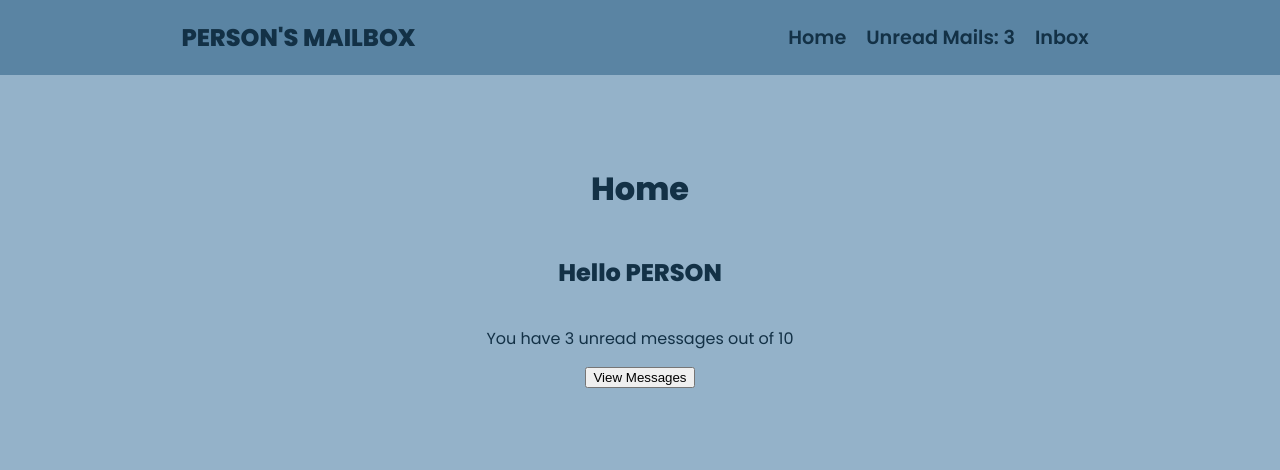
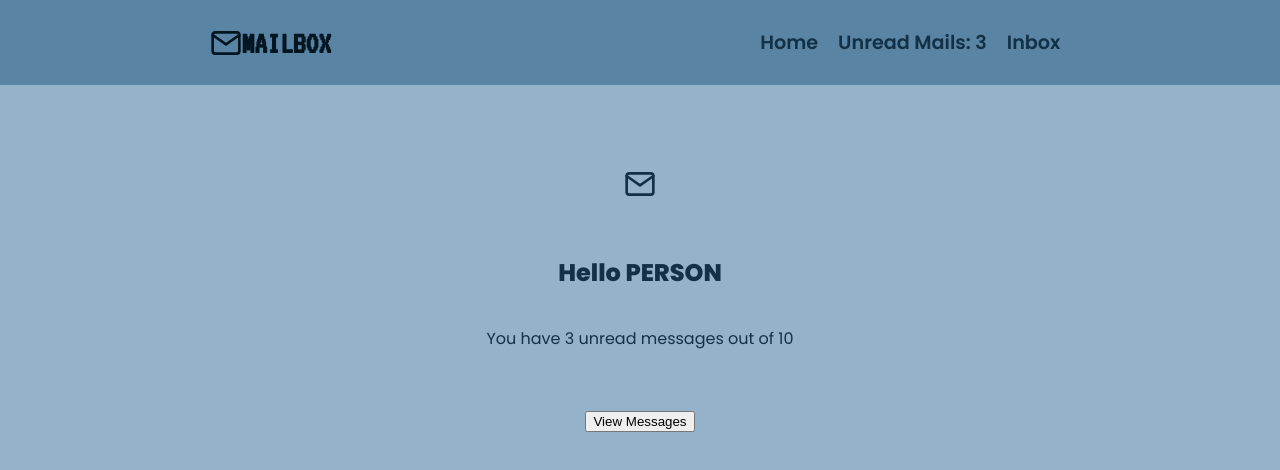
Before and after one commit to NATASHA-ct/MAILBOX-APP, a React (Create React App) app in the folder frontend/: page / in a window 1280 px wide. Shown: the top 470 px of the page. Built offline with nearby package versions, Linux system fonts and the light colour scheme; no server answers.

Commit message:
Add home page and navbar

```diff
--- a/frontend/src/App.js
+++ b/frontend/src/App.js
@@ -1,10 +1,10 @@
 import { BrowserRouter,Routes,Route } from "react-router-dom";
 
 // impports for pages and components
-import Home from './pages/Home';
+import Home from './pages/Home/Home';
 import Navbar from './components/Navbar';
-// import Inbox from './pages/Inbox';
-// import Message from './pages/Message';
+import Inbox from './pages/Inbox/Inbox';
+import Message from './pages/Message/Message';
 
 function App() {
   return (
@@ -13,8 +13,8 @@ function App() {
         <Navbar />
         <Routes>
           <Route path="/" element={<Home />} />
-          {/* <Route path="/" element={<Inbox />} />
-          <Route path="/" element={<Message />} /> */}
+          <Route exact path="/Inbox" element={<Inbox />} />
+          <Route path="/message/:id" element={<Message />} />
         </Routes>
       </BrowserRouter>
     </div>
--- /dev/null
+++ b/frontend/src/components/Navbar.css
@@ -0,0 +1,29 @@
+nav {
+  display: flex;
+  align-items: center;
+  justify-content: space-around;
+  position: fixed;
+  background: #5a84a3;
+  top: 0;
+  width: 100%;
+  z-index: 1;
+}
+
+nav a{
+  color: var(--primary);
+  text-decoration: none;
+  padding: 10px;
+  font-size: 1.2rem;
+  font-weight: 600;
+}
+
+nav a:hover{
+  color: #fff;
+}
+
+.logo{
+    display: flex;
+    font-family: 'VT323', monospace;
+    font-size: 2rem;
+    color: rgb(1, 22, 33);
+}
--- a/frontend/src/components/Navbar.js
+++ b/frontend/src/components/Navbar.js
@@ -1,15 +1,20 @@
-const Navbar = ()=>{
+import { FiMail } from "react-icons/fi";
+import "./Navbar.css"
+
+const Navbar = () => {
   return (
     <nav className="navbar">
-        <h1>PERSON'S MAILBOX</h1>
+      <h1 className="logo">
+        <FiMail />
+        MAILBOX
+      </h1>
       <div className="links">
         <a href="/">Home</a>
         <a href="/">Unread Mails: 3</a>
-          <a href="/">Inbox</a>
+        <a href="/Inbox">Inbox</a>
       </div>
     </nav>
   );
-
-}
+};
 
 export default Navbar;
--- a/frontend/src/pages/Home.js
+++ /dev/null
@@ -1,14 +0,0 @@
-import React from 'react'
-
-const Home = () => {
-  return (
-    <div className='homepage'>
-      <h1>Home</h1>
-      <h2>Hello PERSON</h2>
-      <p>You have 3 unread messages out of 10</p>
-      <button>View Messages</button>
-    </div>
-  )
-}
-
-export default Home
--- /dev/null
+++ b/frontend/src/pages/Home/Home.css
@@ -0,0 +1,12 @@
+.homepage{
+  display: flex;
+  flex-direction: column;
+  align-items: center;
+}
+
+.toInbox{
+    margin-top: 2em;
+    font-size: 1.2em;
+    font-weight: bold;
+    color: rgb(3, 85, 133);
+}
--- /dev/null
+++ b/frontend/src/pages/Home/Home.js
@@ -0,0 +1,37 @@
+import React, { useState, useEffect } from "react";
+import { Link } from "react-router-dom";
+import { FiMail } from "react-icons/fi";
+import "./Home.css";
+// import axios from "axios";
+
+
+const Home = () => {
+
+     const [messages, setMessages] = useState(null);
+
+     useEffect(() => {
+       const fetchMessages = async () => {
+         const response = await fetch("/api/messages");
+         const json = await response.json();
+
+         if (response.ok) {
+           setMessages(json);
+         }
+       };
+
+       fetchMessages();
+     }, []);
+
+  return (
+    <div className="homepage page">
+      <h1><FiMail /></h1>
+      <h2>Hello PERSON</h2>
+      <p>You have 3 unread messages out of 10</p>
+      <Link to="/Inbox" className="toInbox">
+        <button>View Messages</button>
+      </Link>
+    </div>
+  );
+}
+
+export default Home
```
Also changed, not shown: frontend/src/pages/Inbox.js (deleted), frontend/src/pages/Message.js (deleted). Lines whose indentation alone changed are shown as unchanged.
